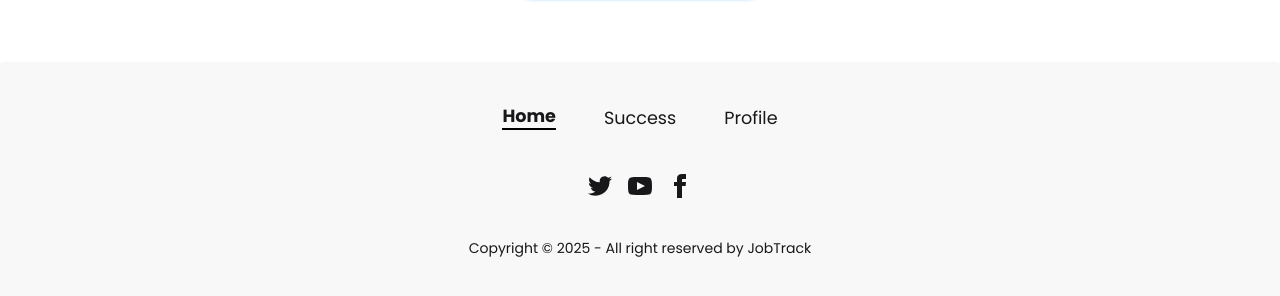
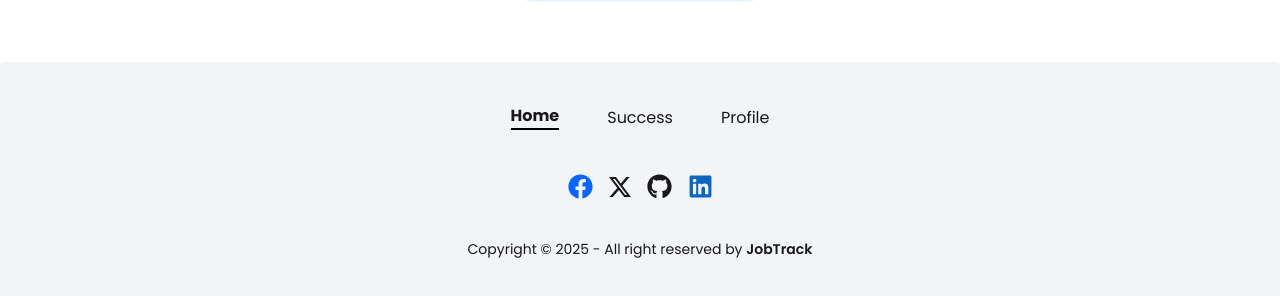
Before and after one commit to SarfarazAkram17/Assignment-9, a React (Vite) app: page / in a window 1280 px wide. Shown: the part 1508-1804 px from the top of the page. Built offline with nearby package versions, Linux system fonts and the light colour scheme; no server answers.

Commit message:
add footer

```diff
--- a/src/Components/Footer/Footer.jsx
+++ b/src/Components/Footer/Footer.jsx
@@ -1,64 +1,36 @@
 import React from 'react';
-import { NavLink } from 'react-router';
-
+import { Link, NavLink } from 'react-router';
+import { FaFacebook, FaLinkedin, FaGithub } from "react-icons/fa";
+import { BsTwitterX } from "react-icons/bs";
 const Footer = () => {
     const links = (
         <>
-          <NavLink className="my-1 mx-4 text-[1.1rem]" to="/">
+          <NavLink className="my-1 mx-4 text-[1rem]" to="/">
             Home
           </NavLink>
-          <NavLink className="my-1 mx-4 text-[1.1rem]" to="/success">
+          <NavLink className="my-1 mx-4 text-[1rem]" to="/success">
             Success
           </NavLink>
-          <NavLink className="my-1 mx-4 text-[1.1rem]" to="/myProfile">
+          <NavLink className="my-1 mx-4 text-[1rem]" to="/myProfile">
             Profile
           </NavLink>
         </>
       );
     return (
-<footer className="footer footer-horizontal footer-center bg-base-200 text-base-content rounded p-10">
+<footer className="footer footer-horizontal footer-center bg-gray-100 text-base-content rounded p-10">
   <nav className="grid grid-flow-col gap-4">
 {links}
   </nav>
   <nav>
-    <div className="grid grid-flow-col gap-4">
-      <a>
-        <svg
-          xmlns="http://www.w3.org/2000/svg"
-          width="24"
-          height="24"
-          viewBox="0 0 24 24"
-          className="fill-current">
-          <path
-            d="M24 4.557c-.883.392-1.832.656-2.828.775 1.017-.609 1.798-1.574 2.165-2.724-.951.564-2.005.974-3.127 1.195-.897-.957-2.178-1.555-3.594-1.555-3.179 0-5.515 2.966-4.797 6.045-4.091-.205-7.719-2.165-10.148-5.144-1.29 2.213-.669 5.108 1.523 6.574-.806-.026-1.566-.247-2.229-.616-.054 2.281 1.581 4.415 3.949 4.89-.693.188-1.452.232-2.224.084.626 1.956 2.444 3.379 4.6 3.419-2.07 1.623-4.678 2.348-7.29 2.04 2.179 1.397 4.768 2.212 7.548 2.212 9.142 0 14.307-7.721 13.995-14.646.962-.695 1.797-1.562 2.457-2.549z"></path>
-        </svg>
-      </a>
-      <a>
-        <svg
-          xmlns="http://www.w3.org/2000/svg"
-          width="24"
-          height="24"
-          viewBox="0 0 24 24"
-          className="fill-current">
-          <path
-            d="M19.615 3.184c-3.604-.246-11.631-.245-15.23 0-3.897.266-4.356 2.62-4.385 8.816.029 6.185.484 8.549 4.385 8.816 3.6.245 11.626.246 15.23 0 3.897-.266 4.356-2.62 4.385-8.816-.029-6.185-.484-8.549-4.385-8.816zm-10.615 12.816v-8l8 3.993-8 4.007z"></path>
-        </svg>
-      </a>
-      <a>
-        <svg
-          xmlns="http://www.w3.org/2000/svg"
-          width="24"
-          height="24"
-          viewBox="0 0 24 24"
-          className="fill-current">
-          <path
-            d="M9 8h-3v4h3v12h5v-12h3.642l.358-4h-4v-1.667c0-.955.192-1.333 1.115-1.333h2.885v-5h-3.808c-3.596 0-5.192 1.583-5.192 4.615v3.385z"></path>
-        </svg>
-      </a>
+    <div className="grid grid-flow-col items-center gap-4">
+<Link to='https://web.facebook.com/' target='_blank'><FaFacebook size={25} className='text-[#0866FF]' /></Link>
+<Link to='https://x.com/' target='_blank'><BsTwitterX  size={22} /></Link>
+<Link to='https://github.com/' target='_blank'><FaGithub size={25} /></Link>
+<Link to='https://www.linkedin.com/' target='_blank'><FaLinkedin size={25} className='text-[#0A66C2]' /></Link>
     </div>
   </nav>
   <aside>
-    <p>Copyright © {new Date().getFullYear()} - All right reserved by JobTrack</p>
+    <p>Copyright © {new Date().getFullYear()} - All right reserved by <span className='font-semibold'>JobTrack</span></p>
   </aside>
 </footer>
     );
--- a/src/Components/Hero/Hero.jsx
+++ b/src/Components/Hero/Hero.jsx
@@ -4,8 +4,8 @@ import { motion } from "framer-motion";
 
 const Hero = () => {
   return (
-    <section className="bg-gradient-to-b from-white to-blue-50 py-12 px-4 md:px-10 lg:px-24">
-      <div className="max-w-7xl mx-auto grid grid-cols-1 md:grid-cols-2 items-center gap-12">
+    <section className="bg-gradient-to-b mx-auto max-w-full from-white to-blue-50 py-12 px-4 md:px-10 lg:px-24">
+      <div className="max-w-7xl mx-auto hidden md:grid grid-cols-1 md:grid-cols-2 items-center gap-12">
         {/* Left - Text */}
         <motion.div
           initial={{ opacity: 0, x: -100 }}
@@ -40,6 +40,31 @@ const Hero = () => {
           />
         </motion.div>
       </div>
+      <div className="max-w-7xl mx-auto md:hidden flex flex-col items-center gap-12">
+        {/* Left - Text */}
+        <div>
+          <h1 className="text-2xl sm:text-3xl md:text-4xl font-extrabold text-gray-900 leading-tight">
+            Find Your <span className="text-blue-600">Dream Job</span> Today
+          </h1>
+          <p className="mt-6 text-base md:text-lg text-gray-600">
+            JobTrack helps you explore job opportunities, connect with top
+            companies, and land the job you deserve — fast and easily.
+          </p>
+          <button className="mt-8 inline-flex items-center gap-2 btn-primary text-white font-semibold px-6 py-3 rounded-lg btn">
+            <FaBriefcase />
+            Explore Jobs
+          </button>
+        </div>
+
+        {/* Right - Image */}
+        <div>
+          <img
+            src="https://i.ibb.co.com/tTRnnrPk/Screenshot-2025-05-05-164433.png"
+            alt="Job search illustration"
+            className="w-full h-auto object-contain"
+          />
+        </div>
+      </div>
     </section>
   );
 };
--- a/src/Components/Navbar/Navbar.jsx
+++ b/src/Components/Navbar/Navbar.jsx
@@ -9,7 +9,9 @@ const Navbar = () => {
   const { user, logOutuser } = use(AuthContext);
   const handleLogOut = () => {
     logOutuser()
-      .then(() => {toast.warning('You Logged Out')})
+      .then(() => {
+        toast.warning("You Logged Out");
+      })
       .catch((error) => toast.error(error.message));
   };
   const links = (
@@ -57,6 +59,14 @@ const Navbar = () => {
           >
             {links}
             {!user && <div className="my-4">{register}</div>}
+            {user && (
+              <button
+                onClick={handleLogOut}
+                className="btn btn-error  md:hidden text-white my-4"
+              >
+                Log Out
+              </button>
+            )}
           </ul>
         </div>
         <a className="btn btn-ghost text-2xl">
@@ -77,7 +87,7 @@ const Navbar = () => {
           </Link>
           <button
             onClick={handleLogOut}
-            className="btn btn-error text-white"
+            className="btn btn-error hidden md:block text-white"
           >
             Log Out
           </button>
```
